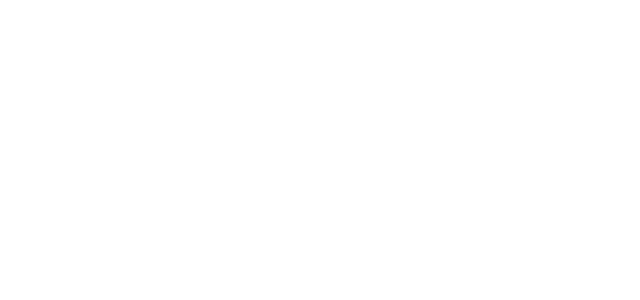
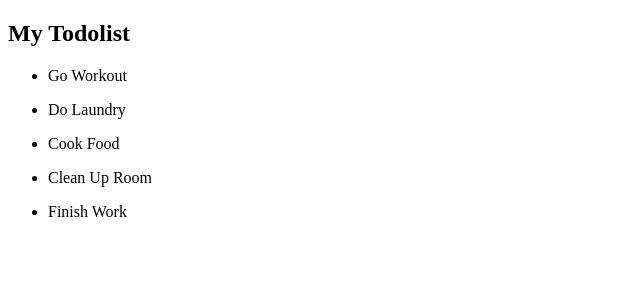
Before and after one commit to ram-sharan25/TO-DO, a Vue app: page / in a window 1280 px wide. Shown: the top 300 px of the page, without its empty margins (0-640 px from the left). Built offline with nearby package versions, Linux system fonts and the light colour scheme.

Commit message:
Template of Todo Added

```diff
--- a/src/App.vue
+++ b/src/App.vue
@@ -1,14 +1,17 @@
 <template>
   <div id="app">
-
+    <Todos v-bind:todos="todos"/>
   </div>
 </template>
 
 <script>
-
+import Todos from "./components/Todos"
 
 export default {
-  name: 'App',
+  name: 'app',
+  components:{
+    Todos
+  },
   data(){
     return{
       todos: [
@@ -41,7 +44,7 @@
           title:"Finish Work",
           completed: false
 
-        },
+        }
       ],
     }
   },
--- a/src/components/Todo.vue
+++ b/src/components/Todo.vue
@@ -1,12 +1,15 @@
 <template>
     <div>
-
+        <p>{{todo.title}}</p>
     </div>
 </template>
 <script>
 
 export default {
     name:'Todo',
+    props:[
+        "todo"
+    ]
 }
 </script>
 <style scoped>
--- a/src/components/Todos.vue
+++ b/src/components/Todos.vue
@@ -1,16 +1,24 @@
 <template>
     <div>
-        <h2> My todolist</h2>
+        <h2>My Todolist</h2>
+        <ul>
+            <li v-bind:key="todo.id" v-for="todo in todos">
+                <Todo v-bind:todo="todo"/>
+            </li>
+        </ul>
     </div>
 </template>
 <script>
-import Todo from "./Todo.vue"
+import Todo from "./Todo";
 
 export default{
     name:'Todos',
     components:{
         Todo
-    }
+    },
+    props:[
+        "todos"
+    ]
 }
 </script>
 <style scoped>
```
